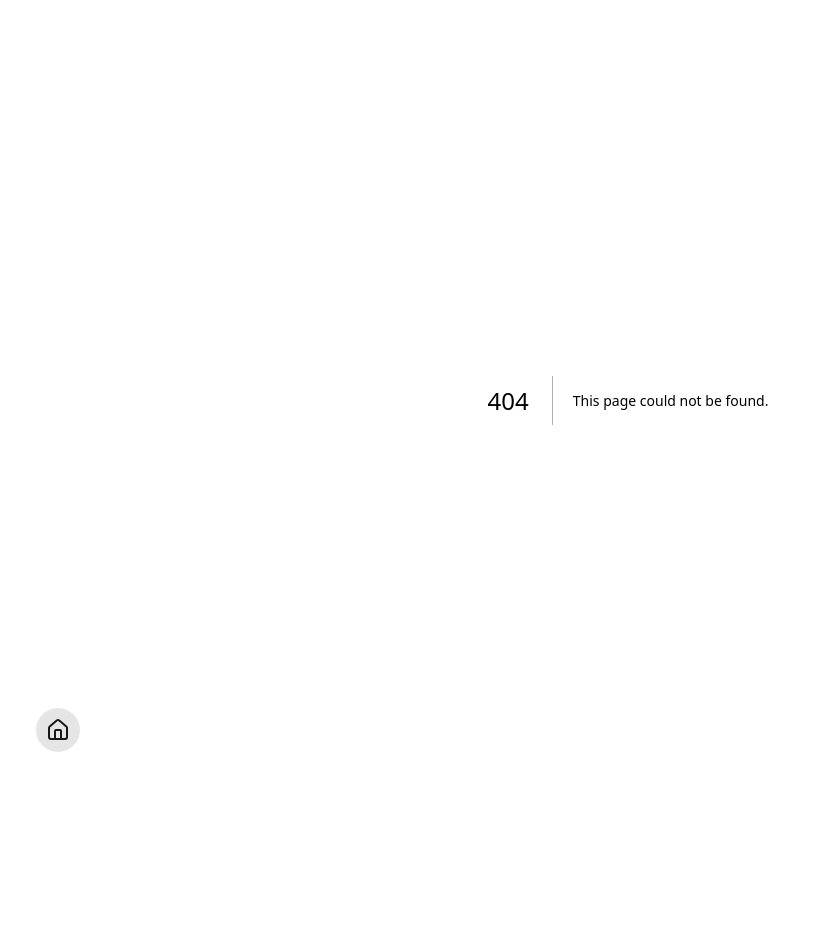
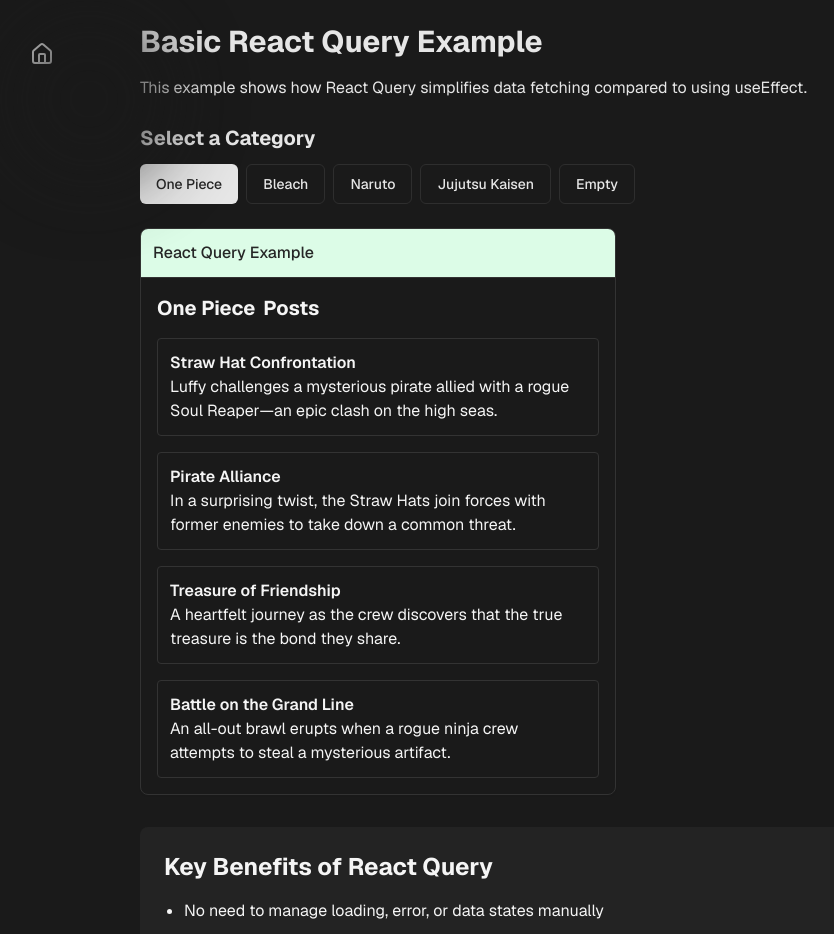
Before and after one commit to axai-kaizoku/react-virtualization, a Next.js app: page /basic-react-query in a window 1280 px wide. Before the commit this address had no page. Shown: the top 934 px of the page, without its empty margins (12-846 px from the left). Before the commit the page ends 800 px from the top, so only its background shows below. Built offline with nearby package versions, Linux system fonts and the light colour scheme; no server answers.

Commit message:
Add basic react query

```diff
--- a/package.json
+++ b/package.json
@@ -17,6 +17,8 @@
   },
   "dependencies": {
     "@radix-ui/react-slot": "^1.1.2",
+    "@tanstack/react-query": "^5.69.0",
+    "@tanstack/react-query-devtools": "^5.69.0",
     "class-variance-authority": "^0.7.1",
     "clsx": "^2.1.1",
     "geist": "^1.3.0",
@@ -24,6 +26,7 @@
     "next": "^15.0.1",
     "react": "^18.3.1",
     "react-dom": "^18.3.1",
+    "sonner": "^2.0.1",
     "tailwind-merge": "^3.0.2",
     "tailwindcss-animate": "^1.0.7",
     "zod": "^3.23.3"
--- /dev/null
+++ b/src/app/basic-react-query/_components/fetch-with-react-query.tsx
@@ -0,0 +1,45 @@
+"use client"
+import { Post } from "@/app/api/posts/data"
+import { fetchData } from "@/lib/fetch-utils"
+import { useQuery } from "@tanstack/react-query"
+
+export const FetchWithReactQuery = ({ category }: { category: string }) => {
+  const {
+    data: posts,
+    isLoading,
+    isError,
+    error
+  } = useQuery({
+    queryKey: ["get-posts", category],
+    queryFn: () => fetchData<Post[]>(`/api/posts?category=${category}`)
+  })
+  return (
+    <div className="p-4 text-neutral-100">
+      <h2 className="text-xl font-bold mb-4 flex gap-2">
+        <span className="capitalize">{category}</span>
+        <span>Posts</span>
+      </h2>
+
+      {isLoading && <div className="mb-4 text-blue-500">Loading posts...</div>}
+
+      {isError && (
+        <div className="mb-4 text-red-400">Error: {error.message}</div>
+      )}
+
+      {posts?.length === 0 && !isError && !isLoading && (
+        <div className="mb-4">No posts found in this category</div>
+      )}
+
+      {posts && posts.length > 0 && (
+        <ul className="space-y-4">
+          {posts.map((post) => (
+            <li key={post.id} className="border p-3 rounded">
+              <h3 className="font-semibold">{post.title}</h3>
+              <p>{post.body}</p>
+            </li>
+          ))}
+        </ul>
+      )}
+    </div>
+  )
+}
--- /dev/null
+++ b/src/app/basic-react-query/page.tsx
@@ -0,0 +1,59 @@
+"use client"
+import { Button } from "@/components/ui/button"
+import { toast } from "sonner"
+import { posts } from "../api/posts/data"
+import { useState } from "react"
+import { FetchWithReactQuery } from "./_components/fetch-with-react-query"
+
+const categories = [...Object.keys(posts), "Empty"]
+
+export default function Page() {
+  const [category, setCategory] = useState<string>(categories[0]!)
+
+  return (
+    <section className="max-w-5xl mx-auto p-6">
+      <div className="mb-6">
+        <h1 className="text-3xl font-bold mb-4">Basic React Query Example</h1>
+        <p className="mb-4">
+          This example shows how React Query simplifies data fetching compared
+          to using useEffect.
+        </p>
+      </div>
+
+      <div className="mb-6">
+        <h2 className="text-xl font-bold mb-3">Select a Category</h2>
+        <div className="flex space-x-2 mb-4">
+          {categories.map((cat) => (
+            <Button
+              variant={category === cat ? "default" : "outline"}
+              onClick={() => setCategory(cat)}
+              key={cat}
+            >
+              {cat}
+            </Button>
+          ))}
+        </div>
+      </div>
+
+      <div className="grid md:grid-cols-2 gap-6 text-neutral-800">
+        <div className="border rounded-lg overflow-hidden shadow-sm">
+          <div className="bg-green-100 p-3 font-medium border-b">
+            React Query Example
+          </div>
+          <FetchWithReactQuery category={category} />
+        </div>
+      </div>
+
+      <div className="mt-8 space-y-4 bg-neutral-800/80 text-neutral-100 p-6 rounded-lg">
+        <h2 className="text-2xl font-bold">Key Benefits of React Query</h2>
+        <ul className="list-disc pl-5 space-y-2">
+          <li>No need to manage loading, error, or data states manually</li>
+          <li>Automatic request cancellation on component unmount</li>
+          <li>Automatic caching and refetching with configurable settings</li>
+          <li>No race conditions to worry about</li>
+          <li>Much simpler and more declarative API</li>
+        </ul>
+      </div>
+    </section>
+  )
+}
--- a/src/app/layout.tsx
+++ b/src/app/layout.tsx
@@ -4,6 +4,8 @@
 import { HomeIcon } from "lucide-react"
 import { type Metadata } from "next"
 import Link from "next/link"
+import { Providers } from "./providers"
+import { Toaster } from "@/components/ui/sonner"
 
 export const metadata: Metadata = {
   title: "React Query Guide",
@@ -17,7 +19,8 @@
   return (
     <html lang="en" className={`${GeistSans.variable}`}>
       <body>
-        {children}
+        <Providers>{children}</Providers>
+        <Toaster richColors position="bottom-right" />
         <HomeHelper />
       </body>
     </html>
@@ -27,8 +30,10 @@
 const HomeHelper = () => (
   <Link
     href="/"
-    className="flex justify-center items-center size-11 rounded-full bg-neutral-200 text-neutral-900 fixed bottom-12 left-12"
+    className="flex justify-center items-center size-11 rounded-full fixed top-8 left-8"
   >
     <HomeIcon />
+    {/* <div className="pointer-events-none absolute left-[70%] top-[20%] h-20 w-20 rounded-full  opacity-80 blur-2xl bg-white lg:left-[60%] lg:top-[30%] lg:size-60 2xl:left-[73%] 2xl:top-[40%] 2xl:size-80" /> */}
+    <div className="pointer-events-none absolute left-[-24%] top-[-29%] size-40 rounded-full opacity-80 blur-2xl bg-background" />
   </Link>
 )
--- /dev/null
+++ b/src/app/providers.tsx
@@ -0,0 +1,15 @@
+"use client"
+
+import { QueryClient, QueryClientProvider } from "@tanstack/react-query"
+import { ReactQueryDevtools } from "@tanstack/react-query-devtools"
+import { PropsWithChildren, useState } from "react"
+
+export const Providers = ({ children }: PropsWithChildren) => {
+  const [queryClient] = useState(() => new QueryClient())
+  return (
+    <QueryClientProvider client={queryClient}>
+      {children}
+      <ReactQueryDevtools initialIsOpen={false} />
+    </QueryClientProvider>
+  )
+}
--- /dev/null
+++ b/src/components/ui/sonner.tsx
@@ -0,0 +1,28 @@
+"use client"
+
+import { Toaster as Sonner } from "sonner"
+
+type ToasterProps = React.ComponentProps<typeof Sonner>
+
+const Toaster = ({ ...props }: ToasterProps) => {
+  return (
+    <Sonner
+      theme={"dark"}
+      className="toaster group"
+      toastOptions={{
+        classNames: {
+          toast:
+            "group toast group-[.toaster]:bg-background group-[.toaster]:text-foreground group-[.toaster]:border-border group-[.toaster]:shadow-lg",
+          description: "group-[.toast]:text-muted-foreground",
+          actionButton:
+            "group-[.toast]:bg-primary group-[.toast]:text-primary-foreground",
+          cancelButton:
+            "group-[.toast]:bg-muted group-[.toast]:text-muted-foreground"
+        }
+      }}
+      {...props}
+    />
+  )
+}
+
+export { Toaster }
```
Also changed, not shown: 1 other file (tests, documents, lock files or other folders).
